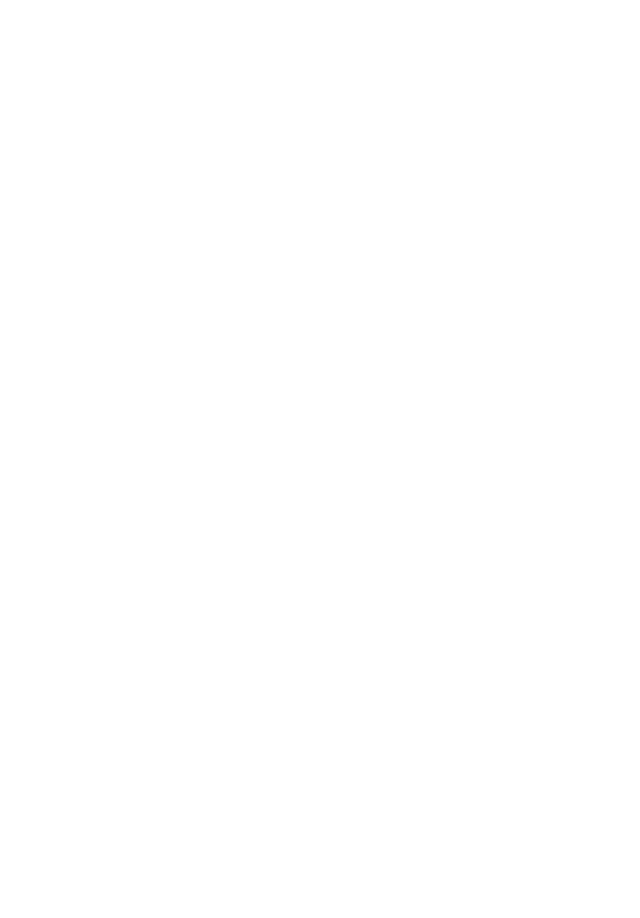
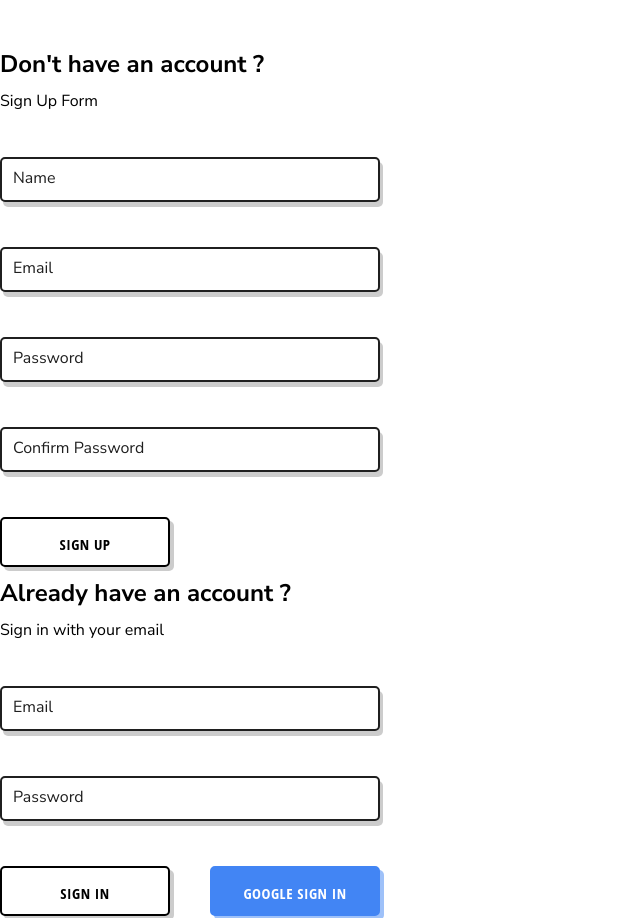
Before and after one commit to weekendatchewie/crown-shop, a React (Create React App) app: page /auth in a window 1280 px wide. Shown: the part 57-975 px from the top of the page, without its empty margins (0-640 px from the left). Before the commit the page ends 800 px from the top, so only its background shows below. Built offline with nearby package versions, Linux system fonts and the light colour scheme.

Commit message:
update auth sign in form

```diff
--- a/src/App.js
+++ b/src/App.js
@@ -2,7 +2,7 @@
 
 import {Routes, Route} from 'react-router-dom';
 import Navigation from "./routes/navigation/navigation.component";
-import SignIn from "./routes/signin/signin.component";
+import Authentication from "./routes/authentication/authentication.component";
 
 
 function App() {
@@ -10,7 +10,7 @@
         <Routes>
             <Route path='/' element={<Navigation />}>
                 <Route index element={<Home/>}/>
-                <Route path="sign-in" element={<SignIn />} />
+                <Route path="auth" element={<Authentication />} />
             </Route>
 
             <Route
--- a/src/assets/globale.styles.scss
+++ b/src/assets/globale.styles.scss
@@ -1,6 +1,10 @@
 $main-color: black;
 $soft-black: #1f1f1f;
 $sub-color: grey;
+$black-shadow: #cccccc;
 
 $google-color: #4285f4;
+$google-shadow: #4285f482;
 $blue-light: #c0c8ff;
+
+$red-dark: #bb0800;
--- a/src/components/button/button.styles.scss
+++ b/src/components/button/button.styles.scss
@@ -1,14 +1,14 @@
 @import "src/assets/globale.styles";
 
 .button-container {
-  min-width: 165px;
+  min-width: 170px;
   width: auto;
   height: 50px;
 
   letter-spacing: 0.5px;
   line-height: 50px;
 
-  padding: 0 35px 0 35px;
+  padding: 0 15px 0 15px;
 
   font-size: 15px;
   color: black;
@@ -25,7 +25,7 @@
   justify-content: center;
 
   transition: .2s all ease;
-  box-shadow: 4px 4px 0 0 black;
+  box-shadow: 4px 4px 0 0 $black-shadow;
   border-radius: 5px;
   position: relative;
   top: 0;
@@ -39,16 +39,16 @@
   }
 
   &.google-sign-in {
-    color: $google-color;
-    background-color: white;
+    color: white;
+    background-color: $google-color;
     border-color: $google-color;
-    box-shadow: 4px 4px 0 0 $google-color;
+    box-shadow: 4px 4px 0 0 $google-shadow;
     font-weight: 900;
 
     &:hover {
       box-shadow: 0.5px 0.5px 0 0 $google-color;
-      background-color: $blue-light;
-
+      //background-color: $blue-light;
+      filter: brightness(1.2);
     }
   }
 
--- a/src/components/form-input/form-input.styles.scss
+++ b/src/components/form-input/form-input.styles.scss
@@ -24,7 +24,7 @@
     border: 2px solid $soft-black;
     margin: 25px 0;
     transition: 500ms ease all;
-    box-shadow: 3px 5px 0 $soft-black;
+    box-shadow: 3px 5px 0 $black-shadow;
 
     &:focus {
       outline: none;
--- /dev/null
+++ b/src/components/signin-form/signin-form.component.jsx
@@ -0,0 +1,110 @@
+import React from 'react';
+import FormInput from "../form-input/form-input.component";
+import {useState} from "react";
+import {
+    createAuthUserWithEmailAndPassword,
+    createUserDocumentFromAuth, signInAuthUserWithEmailAndPassword,
+    signInWithGooglePopup
+} from "../../utils/firebase/firebase.utils";
+import Button from "../button/button.component";
+
+import './signin-form.styles.scss';
+
+
+const defaultFormFields = {
+    email: '',
+    password: '',
+}
+
+
+function SigninForm() {
+
+    const [formFields, setFormFields] = useState(defaultFormFields)
+    const [getErrorMessage, setErrorMessage] = useState('')
+
+    const {email, password} = formFields
+
+    const resetForm = () => {
+        setFormFields(defaultFormFields)
+    }
+
+    const signInWithGoogle = async () => {
+        const {user} = await signInWithGooglePopup();
+        await createUserDocumentFromAuth(user)
+    }
+
+
+    const handleChange = event => {
+        const {name, value} = event.target
+
+        setFormFields({...formFields, [name]: value})
+    }
+
+    const handleSubmit = async event => {
+        event.preventDefault()
+
+        try {
+
+            const response = await signInAuthUserWithEmailAndPassword(email, password)
+
+            console.log(response)
+
+            resetForm()
+
+        } catch (error) {
+
+            switch (error.code) {
+                case 'auth/wrong-password':
+                    setErrorMessage('Wrong password');
+                    break;
+                case 'auth/user-not-found':
+                    setErrorMessage('User does not exist');
+                    break;
+                default:
+                    return
+            }
+
+            console.log(error)
+        }
+    }
+
+    return (
+        <div className="sign-in-container">
+
+            <h2>Already have an account ?</h2>
+
+            <span>Sign in with your email</span>
+
+            {getErrorMessage && <span className="error-message">{getErrorMessage}</span>}
+
+            <form onSubmit={handleSubmit}>
+
+                <FormInput
+                    label='Email'
+                    type="email"
+                    required
+                    onChange={handleChange}
+                    name='email'
+                    value={email}
+                />
+
+                <FormInput
+                    label='Password'
+                    type="password"
+                    required
+                    onChange={handleChange}
+                    name='password'
+                    value={password}
+                />
+
+                <div className="buttons-container">
+                    <Button type="submit">Sign In</Button>
+                    <Button onClick={signInWithGoogle} buttonType='google'>Google Sign in</Button>
+                </div>
+
+            </form>
+        </div>
+    );
+}
+
+export default SigninForm;
--- /dev/null
+++ b/src/components/signin-form/signin-form.styles.scss
@@ -0,0 +1,24 @@
+@import "src/assets/globale.styles";
+
+.sign-in-container {
+  display: flex;
+  flex-direction: column;
+  width: 380px;
+}
+
+h2 {
+  margin: 10px 0;
+}
+
+.buttons-container {
+  display: flex;
+  justify-content: space-between;
+}
+
+.error-message {
+  border: 3px solid $red-dark;
+  padding: 10px;
+  background-color: #ffa1a1;
+  font-weight: bold;
+  border-radius: 5px;
+}
--- a/src/routes/signin/signin.component.jsx
+++ b/src/routes/authentication/authentication.component.jsx
@@ -9,6 +9,7 @@
     signInWithGoogleRedirect
 } from "../../utils/firebase/firebase.utils";
 import SignupForm from "../../components/signup-form/signup-form.component";
+import SigninForm from "../../components/signin-form/signin-form.component";
 
 
 function SignIn() {
@@ -23,18 +24,11 @@
     //
     // }, [])
 
-    const logGoogleUser = async () => {
-        const {user} = await signInWithGooglePopup();
-        const userDocRef = await createUserDocumentFromAuth(user)
-    }
-
     return (
         <div>
-            <h1>Sign In</h1>
-            <button onClick={logGoogleUser}>Sign in with Google Popup</button>
-            {/*<button onClick={signInWithGoogleRedirect}>Sign in with Google Redirect</button>*/}
 
             <SignupForm />
+            <SigninForm />
 
         </div>
     );
--- a/src/routes/navigation/navigation.component.jsx
+++ b/src/routes/navigation/navigation.component.jsx
@@ -14,7 +14,7 @@
                 <div className="nav-links-container">
                     <Link className="nav-link" to="/shop">SHOP</Link>
                     <Link className="nav-link" to="/shop">CONTACT</Link>
-                    <Link className="nav-link" to="/sign-in">SIGN IN</Link>
+                    <Link className="nav-link" to="/auth">SIGN IN</Link>
                 </div>
             </div>
             <Outlet/>
--- a/src/utils/firebase/firebase.utils.js
+++ b/src/utils/firebase/firebase.utils.js
@@ -5,7 +5,8 @@
     signInWithRedirect,
     signInWithPopup,
     GoogleAuthProvider,
-    createUserWithEmailAndPassword
+    createUserWithEmailAndPassword,
+    signInWithEmailAndPassword
 } from 'firebase/auth';
 
 import {getFirestore, doc, getDoc, setDoc} from 'firebase/firestore';
@@ -71,3 +72,9 @@
 
     return await createUserWithEmailAndPassword(auth, email, password);
 }
+
+export const signInAuthUserWithEmailAndPassword = async (email, password) => {
+    if (!email || !password) return;
+
+    return await signInWithEmailAndPassword(auth, email, password);
+}
```
